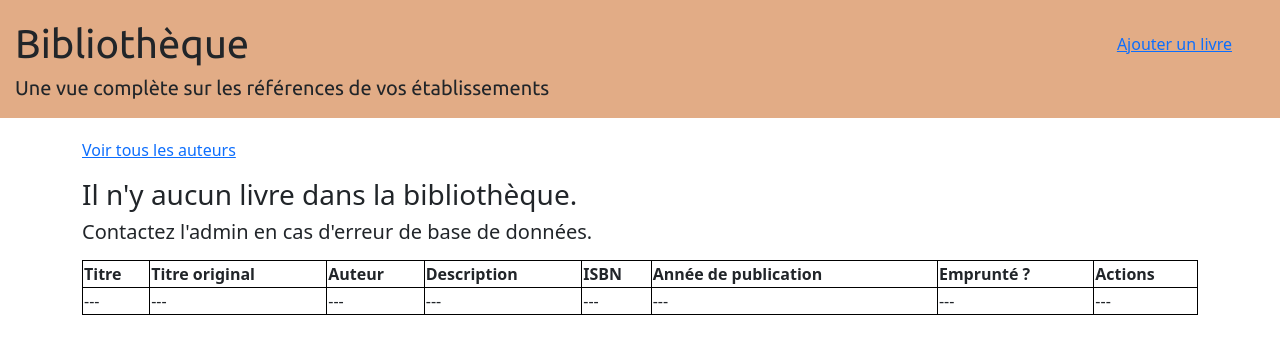
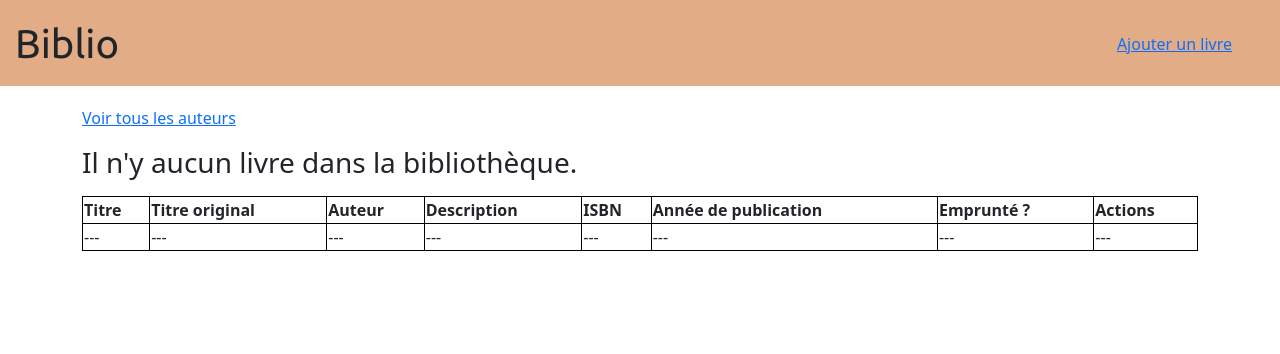
Before and after one commit to ArthurBartoli/biblio_makina_test, a Django app: page / in a window 1280 px wide. Shown: the top 354 px of the page. Run offline with Django 4.2, Linux system fonts and the light colour scheme; data that the repository does not hold is empty.

Commit message:
Added some formatting

```diff
--- a/reference/templates/reference/base.html
+++ b/reference/templates/reference/base.html
@@ -16,8 +16,7 @@
             </a>
 
 			<div id='header'>
-				<h1><a href="{% url 'book_view' %}">Bibliothèque</a></h1>
-				<h5 class='subtitle'>Une vue complète sur les références de vos établissements</h5>
+				<h1><a href="{% url 'book_view' %}">Biblio</a></h1>
             </div>
 
 		</div>
--- a/reference/templates/reference/book_edit.html
+++ b/reference/templates/reference/book_edit.html
@@ -1,9 +1,8 @@
 {% extends 'reference/base.html' %}
 
 {% block content %}
-    <h2>Nouveau livre</h2>
     <form method="POST" class="post-form">{% csrf_token %}
         {{ form.as_p }}
-        <button type="submit" class="save btn btn-secondary">Save</button>
+        <button type="submit" class="save btn btn-secondary">Sauvegarder</button>
     </form>
 {% endblock %}
--- a/reference/templates/reference/book_list.html
+++ b/reference/templates/reference/book_list.html
@@ -1,9 +1,11 @@
 {% extends 'reference/base.html' %}
 
 {% block content %}
-
-<a href={% url 'authors_list' %}>Voir tous les auteurs</a>
-
+<p>
+    <a href={% url 'authors_list' %}>
+        Voir tous les auteurs
+    </a>
+</p>
 <table class="center">
     <!-- All column names -->
     <tr class='col_names'>
@@ -64,8 +66,6 @@
     <td>---</td>
     <p>
         <h3>Il n'y aucun livre dans la bibliothèque.</h3>
-        <h5>Contactez l'admin en cas d'erreur de base de données.</h5>
-
     </p>
 
     {% endfor %}
```
